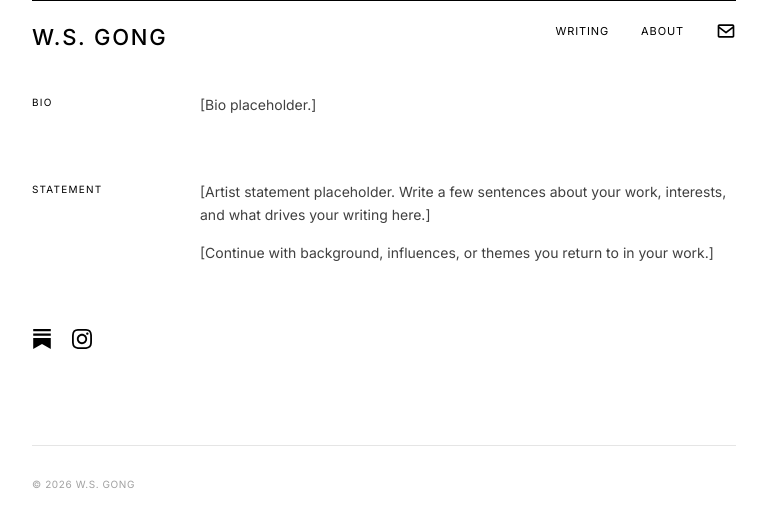
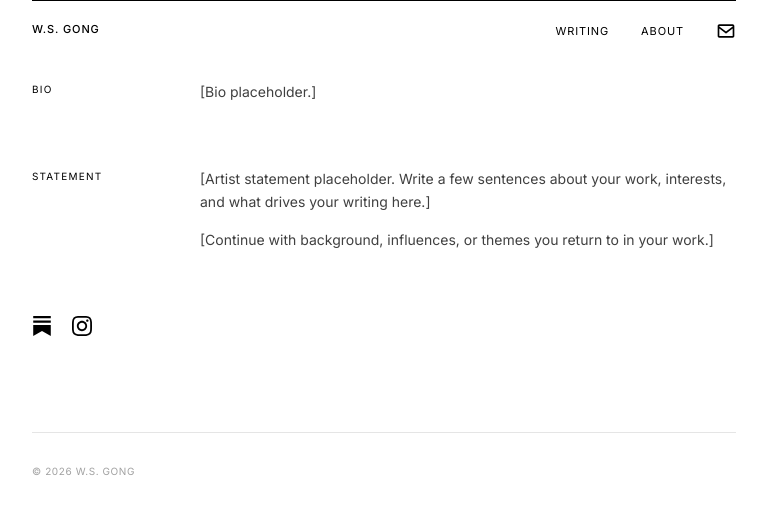
Before and after one commit to highschoolsmokers/ws-gong, a Next.js app: page /about in a window 1280 px wide. Shown: the top 526 px of the page, without its empty margins (256-1023 px from the left). Built offline with nearby package versions, Linux system fonts and the light colour scheme.

Commit message:
Revert "double header font size"
This reverts commit bea22f48edf1f7b172614d0ffe1418213318fbc0.

```diff
--- a/app/(site)/layout.tsx
+++ b/app/(site)/layout.tsx
@@ -11,7 +11,7 @@ export default function SiteLayout({
       <header className="border-t border-black pt-5 pb-10 flex items-start justify-between">
         <Link
           href="/"
-          className="text-[22px] font-medium tracking-[0.08em] uppercase hover:opacity-50 transition-opacity"
+          className="text-[11px] font-medium tracking-[0.08em] uppercase hover:opacity-50 transition-opacity"
         >
           W.S. Gong
         </Link>
```
